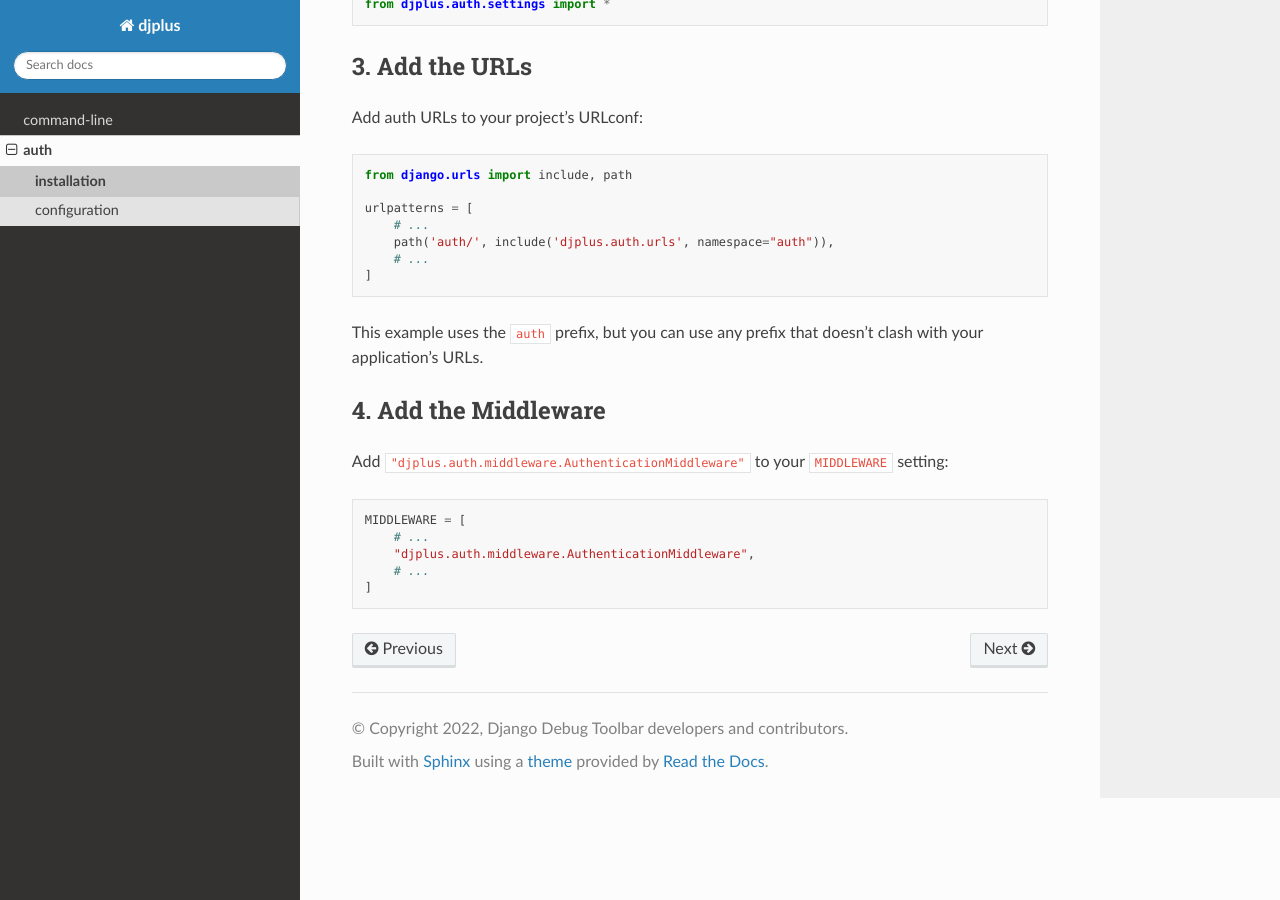
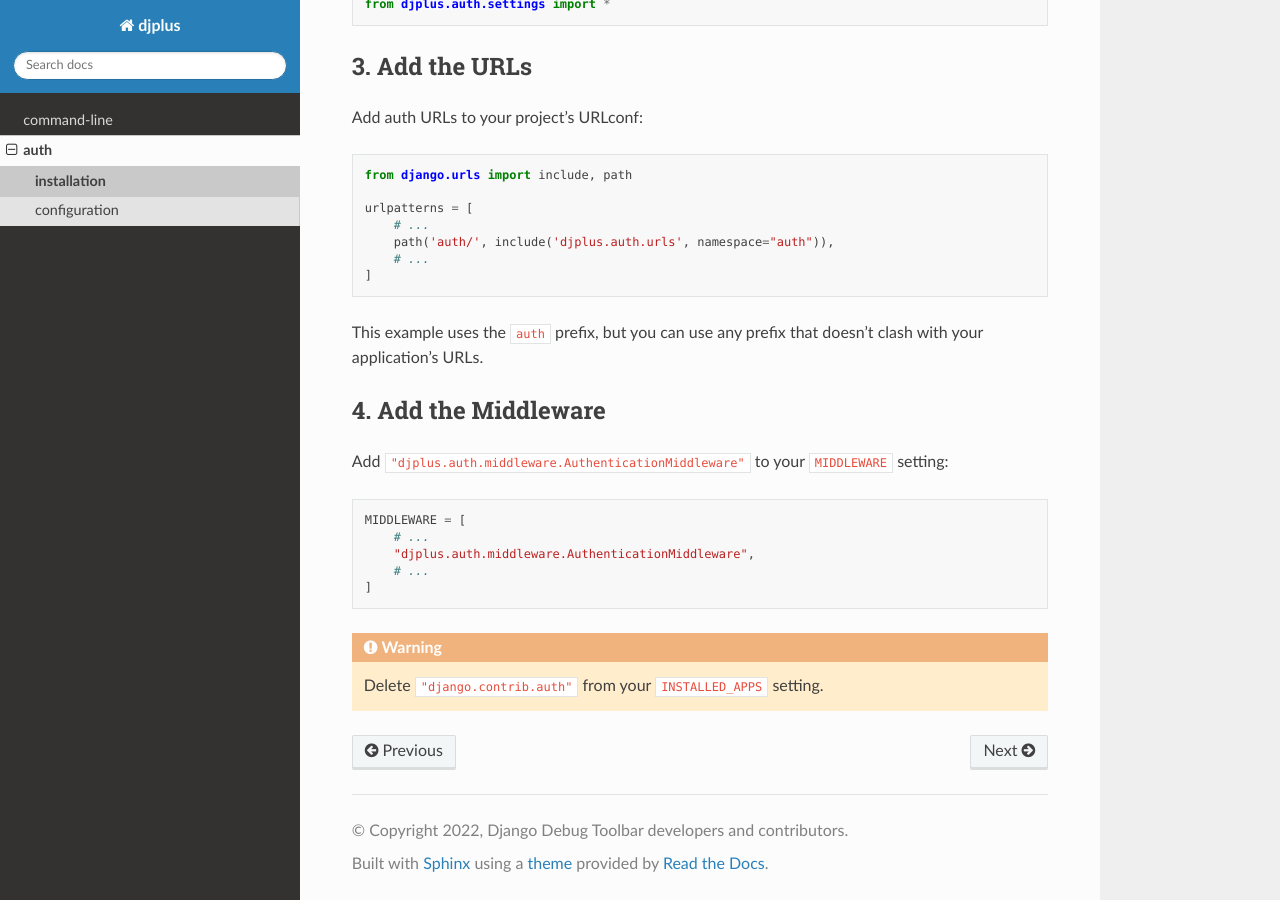
Before and after one commit to jommerce/jommerce, a Sphinx documentation site: the page built from docs/auth/installation.rst, in a window 1280 px wide and 900 px high, scrolled down 521 px. Built offline with Sphinx 7.4.7 and the Read the Docs theme 2.0.0, drawn with Linux system fonts in a browser that asks for light colours.

Commit message:
DOC: add a warning about `djplus.auth` installation
When installing `djplus.auth`, `django.contrib.auth` should not be present.

```diff
--- a/docs/auth/installation.rst
+++ b/docs/auth/installation.rst
@@ -52,3 +52,7 @@ Add ``"djplus.auth.middleware.AuthenticationMiddleware"`` to your ``MIDDLEWARE``
         "djplus.auth.middleware.AuthenticationMiddleware",
         # ...
     ]
+
+.. warning::
+
+    Delete ``"django.contrib.auth"`` from your ``INSTALLED_APPS`` setting.
```
